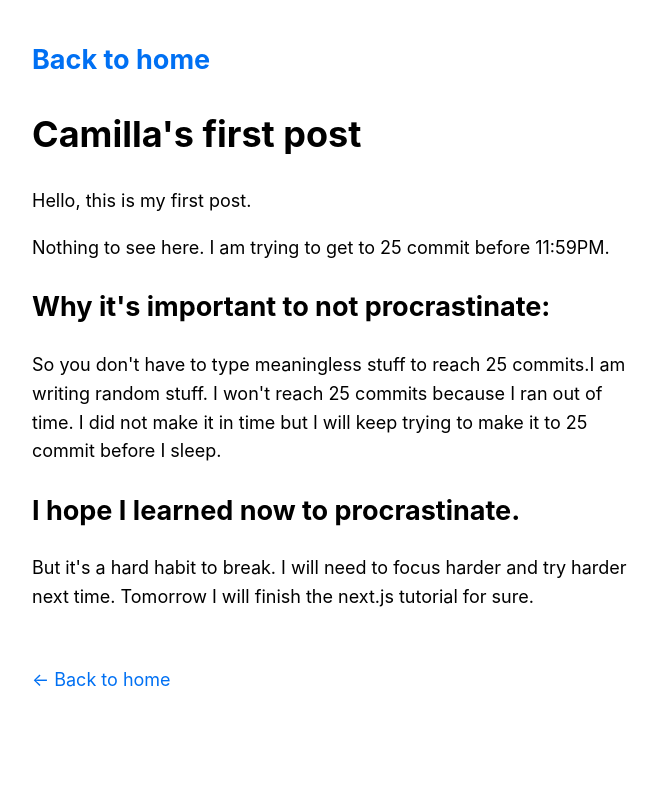
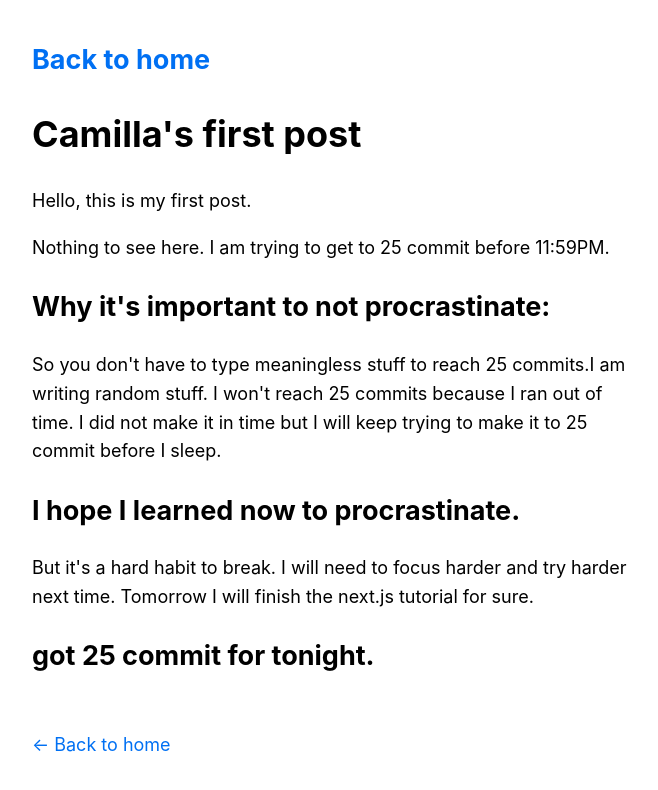
Before and after one commit to louisgv/art, a Next.js app: page /posts/first-post in a window 1280 px wide. Shown: the part 312-1102 px from the top of the page, without its empty margins (302-960 px from the left). Built offline with nearby package versions, Linux system fonts and the light colour scheme.

Commit message:
stated in h2 that i made 25 commits tonight

```diff
--- a/pages/posts/first-post.js
+++ b/pages/posts/first-post.js
@@ -40,6 +40,10 @@ export default function FirstPost() {
         try harder next time.
         Tomorrow I will finish the next.js tutorial for sure.
       </p>
+
+      <h2>
+        got 25 commit for tonight.
+      </h2>
     </Layout>
   )
 }
```
